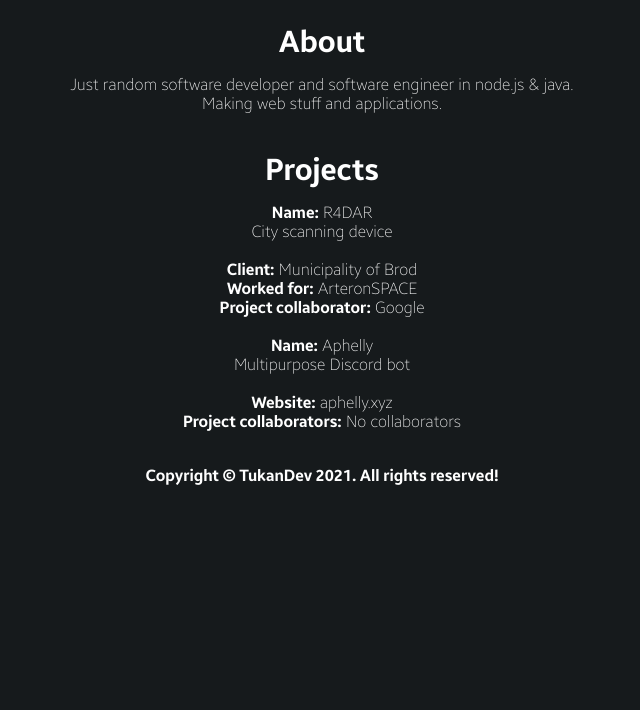
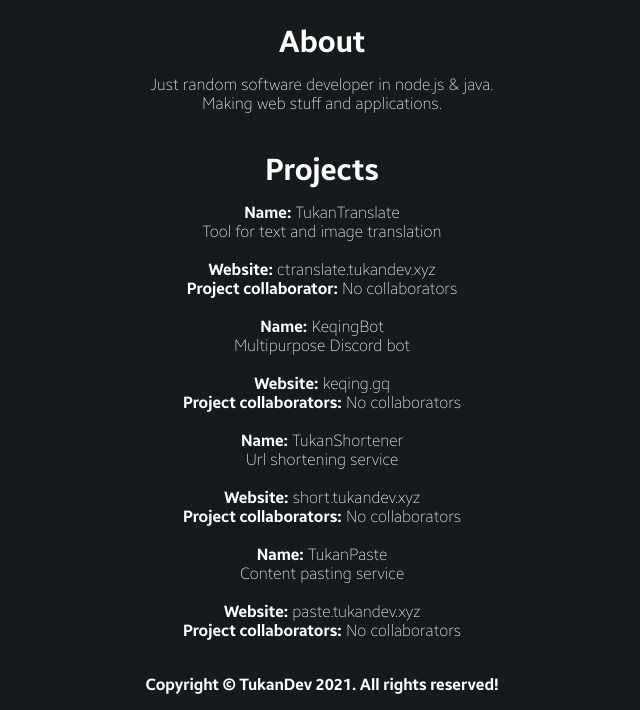
Before and after one commit to TukanDev/TukanWeb, a plain HTML site: page index.html in a window 1280 px wide. Shown: the part 521-1231 px from the top of the page, without its empty margins (318-958 px from the left). Before the commit the page ends 1022 px from the top, so only its background shows below. Drawn offline with Linux system fonts and the light colour scheme.

Commit message:
Update index.html

```diff
--- a/index.html
+++ b/index.html
@@ -3,7 +3,7 @@
 
 <head>
   <meta charset="UTF-8">
-  <meta name="description" content="Software developer & Software engineer.">
+  <meta name="description" content="Software developer.">
   <meta name="author" content="TukanDev">
   <meta name="theme-color" content="#12e438">
 
@@ -17,7 +17,7 @@
 	<meta name="twitter:card" content="summary_large_image">
 	<meta name="twitter:site" content="@tukandevofficial">
 	<meta name="twitter:title" content="TukanDev - Home">
-	<meta name="twitter:description" content="Software developer & Software engineer.">
+	<meta name="twitter:description" content="Software developer.">
 	<meta name="robots" content="index, follow">
 	<link rel="apple-touch-icon" href="./static/img/icons/apple-touch-icon.png" sizes="180x180" type="image/png">
 	<link rel="android-chrome" href="./static/img/icons/android-chrome-192x192.png" sizes="192x192" type="image/png">
@@ -34,7 +34,7 @@
 	  "@context": "http://schema.org/",
 	  "@type": "Person",
 	  "name": "TukanDev",
-	  "jobTitle": "Software developer & Software engineer",
+	  "jobTitle": "Software developer",
 	  "address": {
 		"@type": "PostalAddress",
 		"addressLocality": "Space",
@@ -60,11 +60,9 @@
 			<div class="dropdown-content">
             <li class="dropdownd" id="dropdowni"><a href="https://paste.tukandev.xyz"><i class="fa fa-sticky-note"></i>&nbsp;TukanPaste</a></li>
 		    <li class="dropdownd" id="dropdowni"><a href="https://short.tukandev.xyz"><i class="fa fa-link"></i>&nbsp;TukanShortener</a></li>
-			<li class="dropdownd" id="dropdowni"><a href="https://media.tukandev.xyz"><i class="fa fa-play"></i>&nbsp;TukanMedia</a></li>
 			<li class="dropdownd" id="dropdowni"><a href="https://cdn.tukandev.xyz"><i class="fa fa-compress"></i>&nbsp;TukanCDN</a></li>
-			<li class="dropdownd" id="dropdowni"><a href="https://gp.tukandev.xyz"><i class="fa fa-gamepad"></i>&nbsp;TukanPanel</a></li>
 			<li class="dropdownd" id="dropdowni"><a href="https://account.tukandev.xyz"><i class="fa fa-user"></i>&nbsp;TukanAccount</a></li>
-			<li class="dropdownd" id="dropdowni"><a href="https://translate.tukandev.xyz"><i class="fa fa-language"></i>&nbsp;TukanTranslations</a></li>
+			<li class="dropdownd" id="dropdowni"><a href="https://translate.tukandev.xyz"><i class="fa fa-language"></i>&nbsp;TukanTranslate</a></li>
 			</div>
 		</div>
 		</ul>
@@ -81,7 +79,7 @@
       <div class="infoTop">
         <img src="./static/img/profile.jpg" alt="Tuki" width="10%" height="10%" class="avatar">
         <p class="name" id="dojajaFont"><span class="thicc">TukanDev</span></p>
-        <p class="slogan" id="dojajaFont">Software developer & Software engineer</p>
+        <p class="slogan" id="dojajaFont">Software developer</p>
         <div class="dugmici">
           <a href="https://instagram.com/tukandevofficial"><i class="fab fa-instagram"></i></a>
           <a href="mailto:contact@tukandev.xyz"><i class="fa fa-envelope"></i></a>
@@ -135,29 +133,38 @@
     margin-left: -60px;
 }
 	</style>
-<div class="tooltip"><a href="https://discord.com/invite/YbPYAha"><i class="fab fa-discord"></i></a>
+<div class="tooltip"><a href="https://discord.com/invite/"><i class="fab fa-discord"></i></a>
   <span class="tooltiptext tooltip-bottom" id="dojajaFont">TukanDev#6988</span>
          </div>
         </div>
       </div>
       <div class="about sekcija">
         <p class="hdrTxt">About</p>
-        <p class="contentTxt">Just random software developer and software engineer in node.js & java.<br>
+        <p class="contentTxt">Just random software developer in node.js & java.<br>
         Making web stuff and applications.
         </p>
       </div>
       <div class="projects sekcija">
         <p class="hdrTxt">Projects</p>
         <p class="contentTxt">
-          <span class="thicc">Name:</span> R4DAR <br>
-          City scanning device <br> <br>
-          <span class="thicc">Client:</span> Municipality of Brod <br>
-		  <span class="thicc">Worked for:</span> <a href="https://arteron.xyz">ArteronSPACE</a> <br>
-          <span class="thicc">Project collaborator:</span> Google <br> <br>
+          <span class="thicc">Name:</span> TukanTranslate <br>
+          Tool for text and image translation <br> <br>
+		<span class="thicc">Website:</span> <a href="https://translate.tukandev.xyz">ctranslate.tukandev.xyz</a> <br>
+          <span class="thicc">Project collaborator:</span> No collaborators <br> <br>
 
-          <span class="thicc">Name:</span> Aphelly <br>
+          <span class="thicc">Name:</span> KeqingBot <br>
           Multipurpose <a href="https://discord.com">Discord</a> bot <br> <br>
-		  <span class="thicc">Website:</span> <a href="https:///aphelly.xyz">aphelly.xyz</a> <br>
+		  <span class="thicc">Website:</span> <a href="https://keqing.gq">keqing.gq</a> <br>
+          <span class="thicc">Project collaborators:</span> No collaborators <br> <br>
+
+	          <span class="thicc">Name:</span> TukanShortener <br>
+          Url shortening service <br> <br>
+		  <span class="thicc">Website:</span> <a href="https://short.tukandev.xyz">short.tukandev.xyz</a> <br>
+          <span class="thicc">Project collaborators:</span> No collaborators <br> <br>
+
+	          <span class="thicc">Name:</span> TukanPaste <br>
+          Content pasting service <br> <br>
+		  <span class="thicc">Website:</span> <a href="https://paste.tukandev.xyz">paste.tukandev.xyz</a> <br>
           <span class="thicc">Project collaborators:</span> No collaborators <br> <br>
         </p>
       </div>
```
